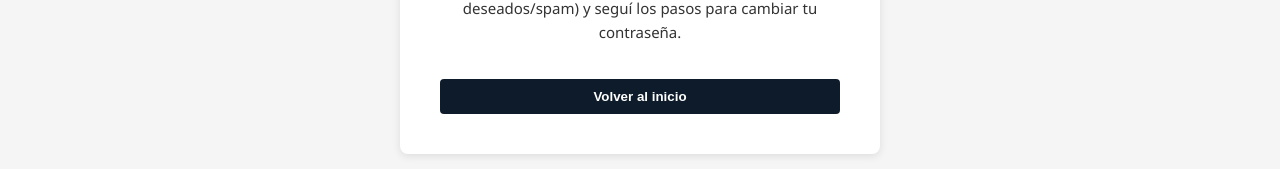
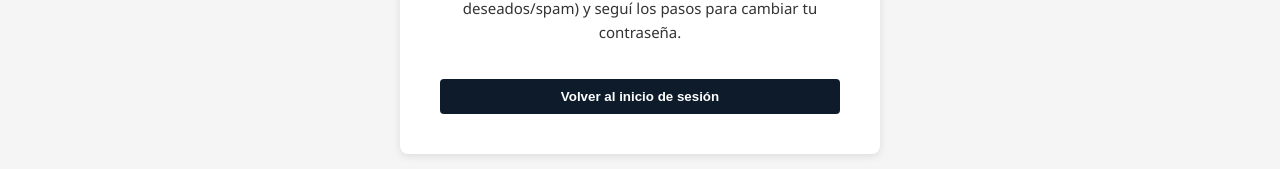
Before and after one commit to MarcosHerrera95/Proyecto-Changanet, a React (Vite) app: page /recuperar in a window 1280 px wide. Both pictures are taken after typing "name@example.com" into the empty fields and a click on the button "Enviar enlace de recuperación". Shown: the part 505-674 px from the top of the page. Built offline with nearby package versions, Linux system fonts and the light colour scheme.

Commit message:
modificacion volver inicio de sesion

```diff
--- a/src/pages/Recuperar.jsx
+++ b/src/pages/Recuperar.jsx
@@ -91,7 +91,7 @@ export default function Recuperar() {
                 fontWeight: 'bold'
               }}
             >
-              Volver al inicio
+              Volver al inicio de sesión
             </button>
           </div>
         )}
```
